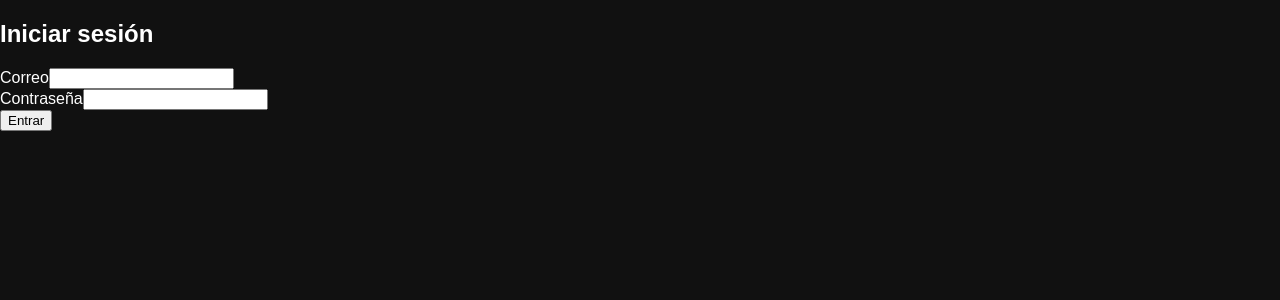
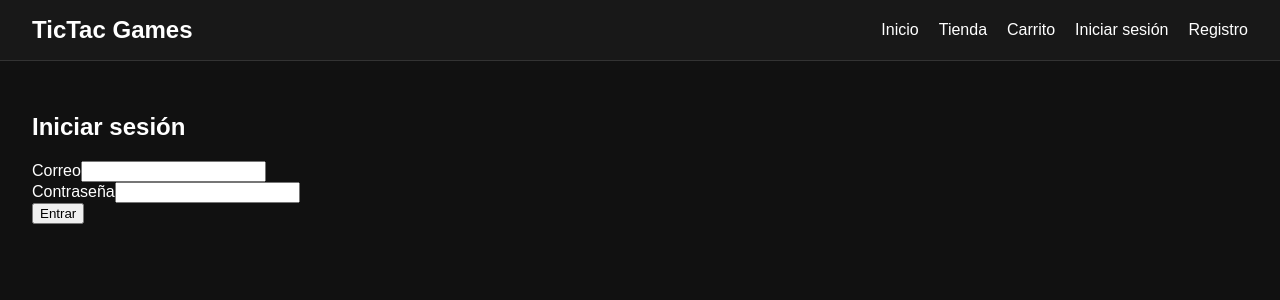
Before and after one commit to JesusAparicioPerez1/tictacgames, a React (Vite) app in the folder client/: page /login in a window 1280 px wide. Shown: the top 300 px of the page. Built offline with nearby package versions, Linux system fonts and the light colour scheme.

Commit message:
layout tienda y rutas privadas frontend

```diff
--- a/client/src/App.jsx
+++ b/client/src/App.jsx
@@ -1,20 +1,42 @@
+// Importación de herramientas de enrutado de React
 import { BrowserRouter, Routes, Route } from 'react-router-dom';
 
+// Layout principal (navbar + contenido)
+import MainLayout from './layouts/MainLayout';
+
+// Páginas de la aplicación
 import Home from './pages/Home';
 import Login from './pages/Login';
 import Registro from './pages/Registro';
 import Tienda from './pages/Tienda';
 import Carrito from './pages/Carrito';
- //Rutas para las páginas de la aplicación
+import RutaPrivada from './routes/RutaPrivada';
+
 function App() {
     return (
+      // BrowserRouter permite gestionar rutas sin recargar la página
       <BrowserRouter>
         <Routes>
+          {/*
+            MainLayout envuelve todas las páginas.
+            Incluye navbar y un <Outlet /> donde se renderiza cada vista.
+          */}
+          <Route element={<MainLayout />}>
+            {/* Ruta principal */}
             <Route path="/" element={<Home />} />
+
+            {/* Autenticación */}
             <Route path="/login" element={<Login />} />
             <Route path="/registro" element={<Registro />} />
+
+            {/* Funcionalidades principales */}
             <Route path="/tienda" element={<Tienda />} />
-        <Route path="/carrito" element={<Carrito />} />
+            <Route path="/carrito" element={
+              <RutaPrivada>
+                <Carrito />
+              </RutaPrivada>
+            }/>
+          </Route>
         </Routes>
       </BrowserRouter>
     );
--- a/client/src/index.css
+++ b/client/src/index.css
@@ -1,7 +1,9 @@
+/* Reset básico */
 * {
   box-sizing: border-box;
 }
 
+/* Base global */
 body {
   margin: 0;
   font-family: Arial, sans-serif;
@@ -9,11 +11,126 @@ body {
   color: #fff;
 }
 
+/* Enlaces */
 a {
   color: inherit;
   text-decoration: none;
 }
 
+/* Botones */
 button {
   cursor: pointer;
 }
+
+/* NAVBAR */
+.navbar {
+  display: flex;
+  justify-content: space-between;
+  align-items: center;
+  background: #181818;
+  padding: 16px 32px;
+  border-bottom: 1px solid #333;
+}
+
+.navbar-logo a {
+  font-size: 24px;
+  font-weight: bold;
+}
+
+.navbar-links {
+  display: flex;
+  gap: 20px;
+}
+
+.navbar-links a,
+.navbar-links button {
+  color: white;
+  background: none;
+  border: none;
+}
+
+.navbar-links a:hover,
+.navbar-links button:hover {
+  color: #00d084;
+}
+
+/* CONTENIDO */
+.contenido {
+  padding: 32px;
+}
+
+/* HOME */
+.hero {
+  padding: 80px 20px;
+  text-align: center;
+  background: linear-gradient(135deg, #0f172a, #1e293b);
+}
+
+.btn-principal {
+  background: #00d084;
+  padding: 10px 20px;
+  border-radius: 5px;
+}
+
+/* FEATURES */
+.features {
+  display: flex;
+  justify-content: center;
+  gap: 40px;
+  padding: 40px;
+}
+
+.feature {
+  background: #1e1e1e;
+  padding: 20px;
+  border-radius: 8px;
+}
+
+
+/* TIENDA (GRID DE PRODUCTOS) */
+.productos-grid {
+  display: grid;
+  grid-template-columns: repeat(auto-fit, minmax(220px, 1fr));
+  gap: 20px;
+  margin-top: 20px;
+}
+
+.producto-card {
+  background: #1e1e1e;
+  padding: 16px;
+  border-radius: 8px;
+  transition: transform 0.2s;
+}
+
+.producto-card:hover {
+  transform: scale(1.03);
+}
+
+.descripcion {
+  font-size: 14px;
+  color: #ccc;
+}
+
+.precio {
+  font-size: 18px;
+  font-weight: bold;
+  margin: 10px 0;
+}
+
+.categorias {
+  font-size: 12px;
+  color: #888;
+}
+
+.btn-carrito {
+  width: 100%;
+  padding: 10px;
+  background: #00d084;
+  border: none;
+  border-radius: 5px;
+  margin-top: 10px;
+}
+
+.btn-carrito:hover {
+  background: #00a76f;
+}
--- /dev/null
+++ b/client/src/layouts/MainLayout.jsx
@@ -0,0 +1,43 @@
+import { Link, Outlet, useNavigate } from 'react-router-dom';
+
+function MainLayout() {
+  const navigate = useNavigate();
+  const token = localStorage.getItem('token');
+
+  // Cierra sesión eliminando el token
+  const cerrarSesion = () => {
+    localStorage.removeItem('token');
+    navigate('/login');
+  };
+
+  return (
+    <>
+      <header className="navbar">
+        <div className="navbar-logo">
+          <Link to="/">TicTac Games</Link>
+        </div>
+
+        <nav className="navbar-links">
+          <Link to="/">Inicio</Link>
+          <Link to="/tienda">Tienda</Link>
+          <Link to="/carrito">Carrito</Link>
+
+          {!token ? (
+            <>
+              <Link to="/login">Iniciar sesión</Link>
+              <Link to="/registro">Registro</Link>
+            </>
+          ) : (
+            <button onClick={cerrarSesion}>Cerrar sesión</button>
+          )}
+        </nav>
+      </header>
+
+      <main className="contenido">
+        <Outlet />
+      </main>
+    </>
+  );
+}
+
+export default MainLayout;
--- a/client/src/pages/Tienda.jsx
+++ b/client/src/pages/Tienda.jsx
@@ -52,19 +52,25 @@ function Tienda() {
 
       {mensaje && <p>{mensaje}</p>}
 
-      <div>
+      <div className="productos-grid">
         {productos.map((producto) => (
-          <div key={producto.cod_producto}>
+          <div key={producto.cod_producto} className="producto-card">
             <h3>{producto.nombre_producto}</h3>
 
-            <p>{producto.descripcion_producto}</p>
+            <p className="descripcion">
+              {producto.descripcion_producto}
+            </p>
 
-            <p>Precio: {producto.precio} €</p>
+            <p className="precio">{producto.precio} €</p>
 
-            <p>Categorías: {producto.categorias}</p>
+            <p className="categorias">
+              {producto.categorias}
+            </p>
 
-            {/* BOTÓN CLAVE */}
-            <button onClick={() => agregarAlCarrito(producto.cod_producto)}>
+            <button
+              onClick={() => agregarAlCarrito(producto.cod_producto)}
+              className="btn-carrito"
+            >
               Añadir al carrito
             </button>
           </div>
--- /dev/null
+++ b/client/src/routes/RutaPrivada.jsx
@@ -0,0 +1,14 @@
+import { Navigate } from 'react-router-dom';
+
+// Protege rutas que necesitan usuario autenticado
+function RutaPrivada({ children }) {
+  const token = localStorage.getItem('token');
+
+  if (!token) {
+    return <Navigate to="/login" replace />;
+  }
+
+  return children;
+}
+
+export default RutaPrivada;
```
Lines whose indentation alone changed are shown as unchanged.
